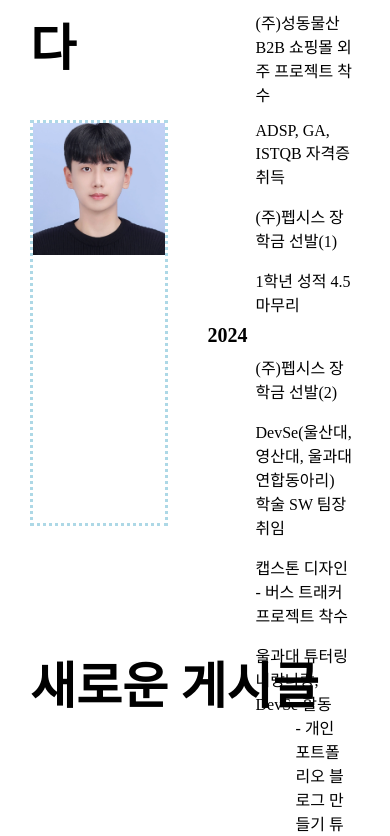
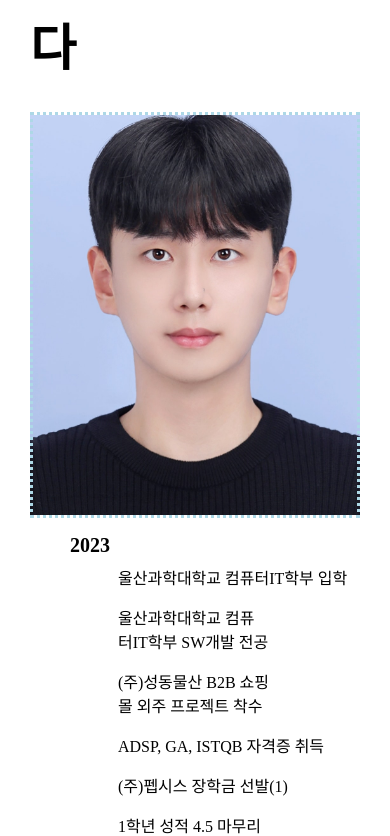
Before and after one commit to taehun2123/blog, a React (Create React App) app: page / in a window 390 px wide. Shown: the part 988-1824 px from the top of the page. Built offline with nearby package versions, Linux system fonts and the light colour scheme; no server answers; the database is empty; a web font is replaced by a local one.

Commit message:
Update: 미디어쿼리 추가, 모바일 화면 대응된 상단바 및 사이드바 기능 부여
+ 주석 추가

```diff
--- a/src/App.css
+++ b/src/App.css
@@ -173,6 +173,46 @@ h1{
 .nav.fixed svg{
   fill:var(--font-main-color);
 }
+
+/* -=-=-=-=-= 반응형 상단바 디자인 =-=-=-=-=- */
+
+/* 사이드바 열린 상단바 미디어 쿼리 */
+@media (max-width: 1405px){
+  .nav.fixed.opened{
+    left: 7vw;
+  }
+}
+
+@media (max-width: 1200px){
+  .nav.fixed.opened{
+    left: 5vw;
+  }
+}
+
+@media (max-width: 900px){
+  .nav.fixed.opened{
+    left: 2vw;
+  }
+}
+
+/* 사이드바 닫힌 상단바 미디어 쿼리 */
+@media (max-width: 1100px){
+  .nav.fixed{
+    left: 15vw;
+  }
+}
+@media (max-width: 700px){
+  .nav.fixed{
+    left: 10vw;
+  }
+}
+
+/* flex-wrap에 대응하는 padding 값 조정 */
+@media (max-width: 969px){
+  .introContainer{
+    padding: 0 0 25em 0;
+  }
+}
 /* =-=-=-=-=-=-=-= 중단 메인 =-=-=-=-=-=-=-= */
 
 .main{
--- a/src/components/Intro.js
+++ b/src/components/Intro.js
@@ -40,6 +40,7 @@ export function Intro() {
         <h1 style={{marginBottom: '2.5em'}}>나를 소개합니다</h1>
       </Banner>
       <Container
+        className="introContainer"
         data-aos="fade-down"
         data-aos-anchor-placement="top-center"
         aos-offset="600"
@@ -52,6 +53,8 @@ export function Intro() {
     </section>
   );
 }
+
+// Styled Components Source
 
 const Banner = styled.div`
   width: 100%;
@@ -69,6 +72,7 @@ const Container = styled.div`
   flex-direction: row;
   align-items: center;
   justify-content: space-around;
+  flex-wrap: wrap;
 `;
 
 const ImageWrapper = styled.div`
@@ -77,9 +81,12 @@ const ImageWrapper = styled.div`
   width: 400px;
   height: 400px;
   background: url(${profile}) no-repeat 50% 0;
-  background-size: contain;
+  background-size: cover;
+  object-fit: contain;
   overflow: hidden;
+  justify-content: center;
   border: 3px dotted lightblue;
+  flex-wrap: wrap;
 `;
 
 const IntroTitle= styled.li`
@@ -88,4 +95,5 @@ const IntroTitle= styled.li`
 `
 const IntroList = styled.li`
   padding: 0.5em;
+  text-wrap: balance;
 `
--- a/src/components/Sidebar.js
+++ b/src/components/Sidebar.js
@@ -141,6 +141,8 @@ export function Sidebar() {
   );
 }
 
+// Styled Components Source
+
 const Profile = styled.div`
   display: flex;
   flex-direction: column;
--- a/src/components/Topbar.js
+++ b/src/components/Topbar.js
@@ -7,7 +7,8 @@ export function Topbar({ isFixed }) {
   const {setIsOpened} = useSidebarActions();
   const navigate = useNavigate();
   function handleSidebar(){
-    setIsOpened();
+    if(window.innerWidth >= 720)
+      setIsOpened();
   }
   return (
     <Wrapper>
@@ -75,6 +76,8 @@ export function Topbar({ isFixed }) {
   );
 }
 
+// Styled Components Source
+
 const Wrapper = styled.div`
   position: absolute;
   top: 0;
--- a/src/pages/Main.js
+++ b/src/pages/Main.js
@@ -4,14 +4,22 @@ import { Logo } from "../components/Logo";
 import { Intro } from "../components/Intro";
 import { Post } from "../components/Post";
 import { Sidebar } from "../components/Sidebar";
+import { useSidebarActions } from "../store/useSidebarStore";
 
 function Main() {
   const [isFixed, setIsFixed] = useState(false); //상단바 고정 상태관리
   const targetComponentRef = useRef(null); // 특정 컴포넌트 DOM 타겟
+  const {setClosed} = useSidebarActions();
 
   //상단바 고정을 위한 스크롤 이벤트 리스너
   useEffect(() => {
     window.addEventListener("scroll", handleScroll);
+    // 창이 720픽셀 아래로 줄어들면 사이드바 닫는 이벤트 리스너
+    window.addEventListener('resize', function() {
+      if (window.innerWidth <= 720) {
+        setClosed();
+      }
+    });
     return () => window.removeEventListener("scroll", handleScroll);
   }, []);
 
@@ -27,6 +35,8 @@ function Main() {
       setIsFixed(false);
     }
   };
+
+
 
   return (
     <div className="container">
--- a/src/store/useSidebarStore.js
+++ b/src/store/useSidebarStore.js
@@ -6,6 +6,10 @@ const useSidebarStore = create(set => ({
     setIsOpened : () =>
       set(state => ({
         isOpened: !state.isOpened
+      })),
+    setClosed: () =>
+      set(state => ({
+        isOpened: false
       }))
   }
 }))
```
Also changed, not shown: 2 other files (tests, documents, lock files or other folders).
